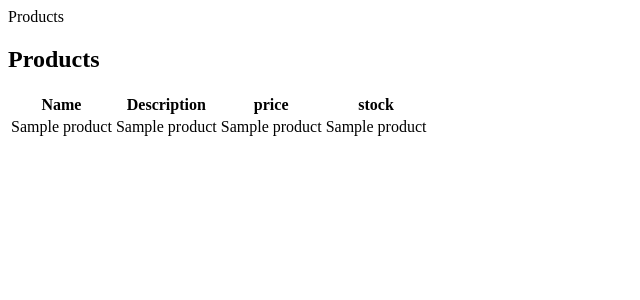
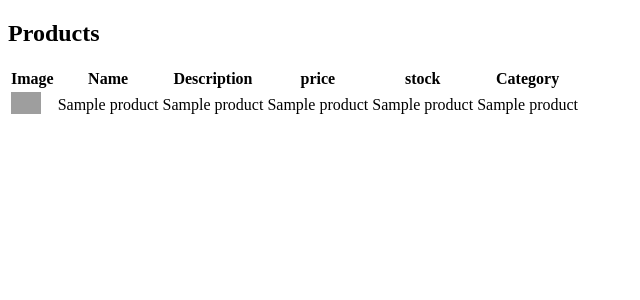
Before and after one commit to lewiswaitiki/Ecommerce, a Flask app: template templates/products.html in a window 1280 px wide. Shown: the top 300 px of the page, without its empty margins (0-640 px from the left). Run offline with Flask 3, Linux system fonts and the light colour scheme; the template is opened without the code that fills it: most values are stand-ins (such as "Sample title", 1, 10 or a date in 2020); some libraries are stand-ins or nearby versions; grey boxes are pictures that could not be loaded.

Commit message:
Added simple functionality to remove items from cart

```diff
--- a/app.py
+++ b/app.py
@@ -1,8 +1,8 @@
-from flask import Flask, request, redirect , flash , url_for , render_template
+from flask import Flask, request, redirect , flash ,session,url_for , render_template
 import psycopg2
 import db
 import logging
-from db import get_connection , create_product_table,get_cursor , insert_sample_products,get_all_products
+from db import get_connection , create_product_table,get_cursor , insert_sample_products,get_all_products,get_product_by_id
 
 logging.basicConfig(level=logging.DEBUG)
 
@@ -84,5 +84,56 @@ def login():
       conn.close()
   return render_template(('login.html'))
 
+
+@app.route('/add_to_cart/<int:product_id>')
+def add_to_cart(product_id):
+  product =get_product_by_id(product_id)
+  if product is None:
+    flash(f"product with ID {product_id} not found!")
+    return redirect(url_for('home'))
+  if 'cart' not in session:
+    session['cart']=[]
+  session['cart'].append(product_id)
+  flash('Product added to cart!')
+  print('Added to cart')
+  return redirect(url_for('home'))
+
+
+
+@app.route('/cart')
+def view_cart():
+  if 'cart' not in session or len(session['cart'])==0:
+    print("cart is empty")
+    flash('Your cart is empty!')
+    return redirect(url_for('home'))
+
+  cart_products = []
+  product_ids = session['cart']
+  for product_id in product_ids:
+    product =db.get_product_by_id(product_id)
+    cart_products.append(product)
+    if product:
+      cart_products.append(product)
+    else:
+      flash(f"Product with ID {product_id} not found!")
+
+  return render_template('cart.html',products=cart_products)
+
+
+@app.route('/remove_from_cart/<int:product_id>')
+def remove_from_cart(product_id):
+  if 'cart' in session:
+    try:
+      session['cart'].remove(product_id)
+      flash(f'product {product_id} removed from cart!')
+    except ValueError:
+      flash(f'product {product_id} not found in cart!')
+
+    else:
+      flash(f'No products in cart to remove.')
+    return redirect(url_for('view_cart'))
+
 if __name__=='__main__':
   app.run(debug=True)
+
+  print()
--- a/templates/home.html
+++ b/templates/home.html
@@ -11,7 +11,9 @@
   <h3>Products</h3>
   <ul>
     {% for product in products %}
-    <li>{{product[1]}} - ${{product[3]}} ({{product[4]}} in stock) </li>
+    <li>
+      <img src="{{ url_for('static', filename=product[5][7:]) }}" alt="{{ product[1] }}" width="100"> <strong>{{ product[1] }}</strong> - ${{ product[3] }} ({{ product[4] }} in stock)<br> Category: {{ product[6] }}<br> Description: {{ product[2] }}
+    </li>
     {% endfor %}
   </ul>
 </body>
--- a/templates/products.html
+++ b/templates/products.html
@@ -1,29 +1,33 @@
 <!-- templates/products.html -->
 
-<DOCTYPE html>
+<!DOCTYPE html>
 <head>
   <meta name="viewport" content="width=device-width,initial-scale=1.0">
   <meta charset = "UTF-8">
-  <tittle>Products</tittle>
+  <title>Products</title>
 </head>
 <body>
   <h2>Products</h2>
   <table>
     <thead>
       <tr>
+        <th>Image</th>
         <th>Name</th>
         <th>Description</th>
         <th>price</th>
         <th>stock</th>
+        <th>Category</th>
       </tr>
     </thead>
     <tbody>
       {%for product in products%}
       <tr>
+        <td><img src="{{url_for('static',filename=product[5][7:])}}" alt="{{product[1]}}" width="30"></td>
         <td>{{product[1]}}</td>
         <td>{{product[2]}}</td>
         <td>{{product[3]}}</td>
         <td>{{product[4]}}</td>
+        <td>{{product[6]}}</td>
       </tr>
       {%endfor%}
     </tbody>
```
Also changed, not shown: db.py (+49 -21 lines), templates/cart.html (added, +23 -0 lines), static/images/camera.jpg (added), static/images/cocacola.jpg (added), static/images/icecream.jpg (added).
